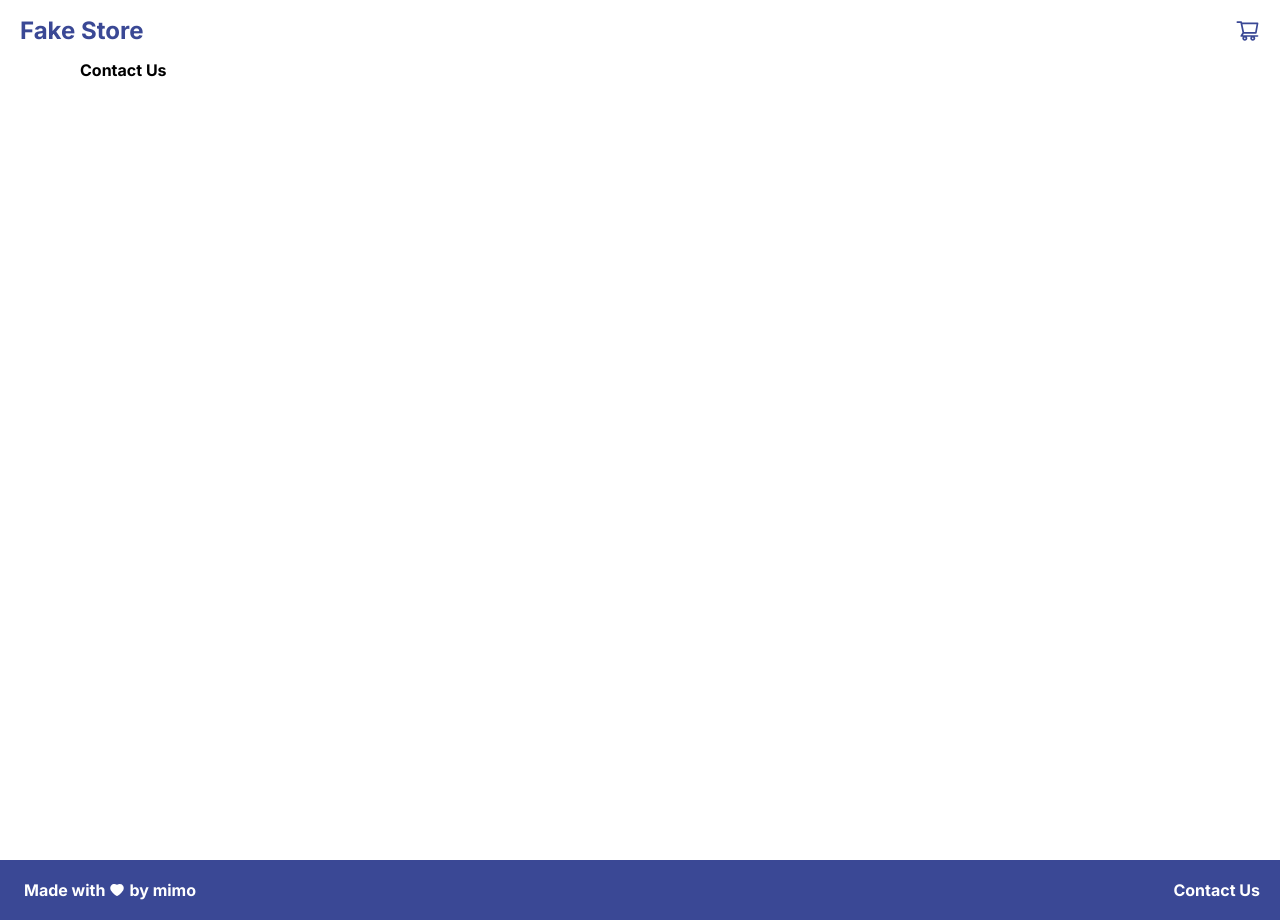
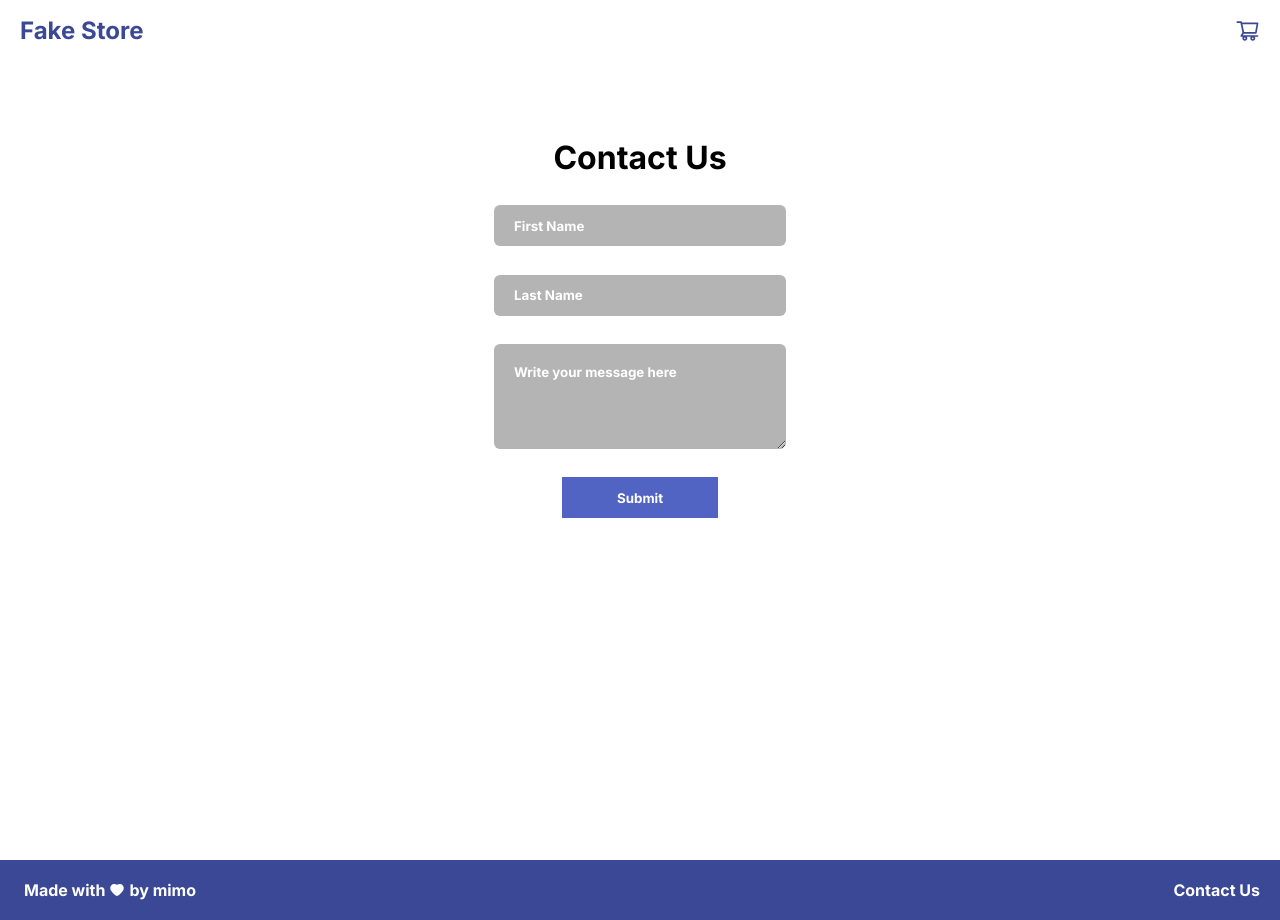
Before and after one commit to Asadlion92/Fake-Store-React-Project, a React (Vite) app: page /contact in a window 1280 px wide. Built offline with nearby package versions, Linux system fonts and the light colour scheme.

Commit message:
completed the contact page

```diff
--- a/src/pages/Contact/Contact.css
+++ b/src/pages/Contact/Contact.css
@@ -1,4 +1,60 @@
 .contact-container {
     min-height: 100vh;
     padding: 0 80px;
+    display: flex;
+    justify-content: center;
 }
+
+form {
+    display: flex;
+    flex-direction: column;
+    align-items: center;
+    height: 90vh;
+    width: 863px;
+    /* border: 1px solid black; */
+    margin-top: 20px;
+}
+
+.inputContainer {
+    display: flex;
+    flex-direction: column;
+    align-items: center;
+    height: 300px;
+    justify-content: space-evenly;
+}
+
+form input {
+    width: 292px;
+    height: 41px;
+    background-color: #B4B4B4;
+    border: none;
+    border-radius: 6px;
+    padding-left: 20px;
+}
+
+form ::placeholder {
+    color: white;
+}
+
+form textarea {
+    width: 292px;
+    height: 105px;
+    background-color: #B4B4B4;
+    border: none;
+    border-radius: 6px;
+    padding-left: 20px;
+    padding-top: 20px;
+}
+
+form button {
+    width: 156px;
+    height: 41px;
+    background-color: #5264C3;
+    color: white;
+    border: none;
+    cursor: pointer;
+}
+
+form h1 {
+    margin-top: 58px;
+}
--- a/src/pages/Contact/Contact.jsx
+++ b/src/pages/Contact/Contact.jsx
@@ -4,7 +4,15 @@ import './Contact.css'
 function Contact() {
   return (
     <div className='contact-container'>
-      Contact Us
+      <form>
+        <h1>Contact Us</h1>
+        <div className='inputContainer'>
+          <input placeholder='First Name' />
+          <input placeholder='Last Name' />
+          <textarea placeholder='Write your message here'></textarea>
+        </div>
+        <button>Submit</button>
+      </form>
     </div>
   )
 }
```
